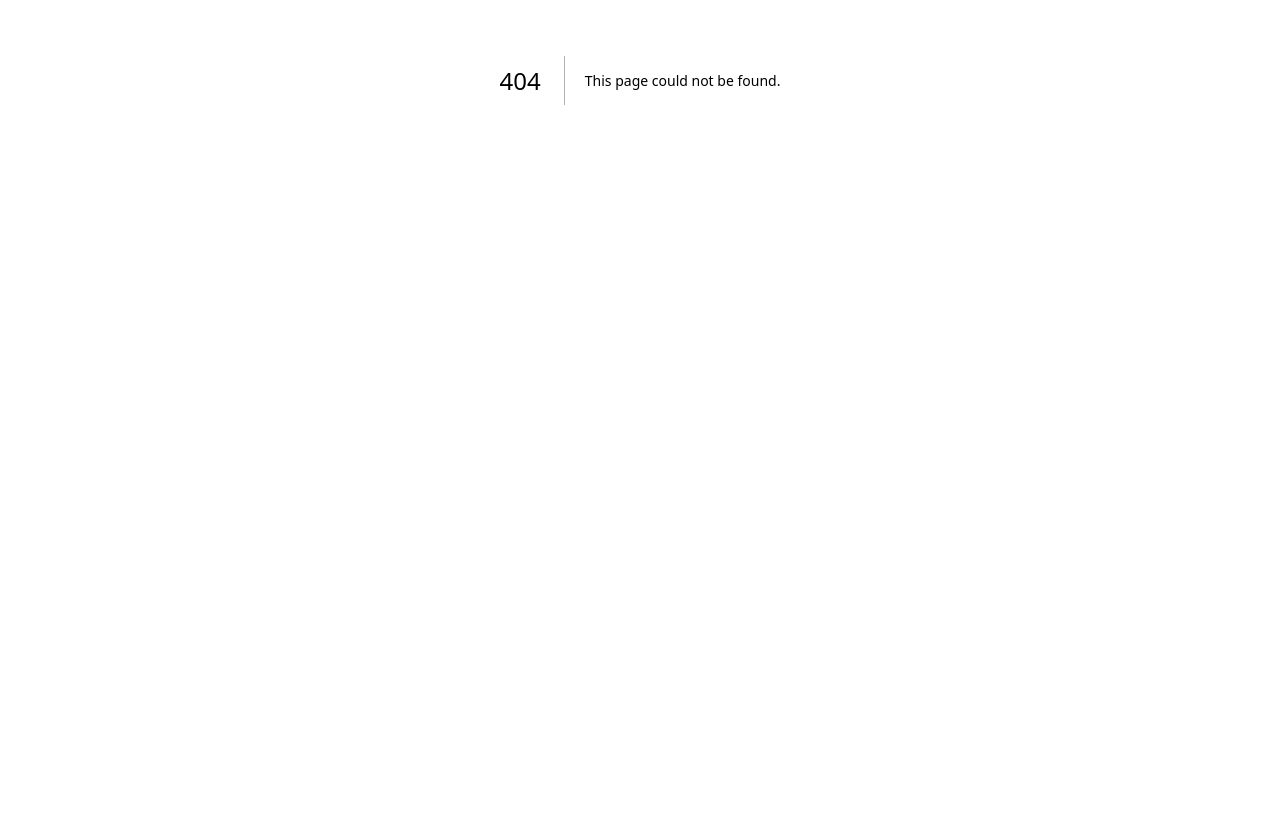
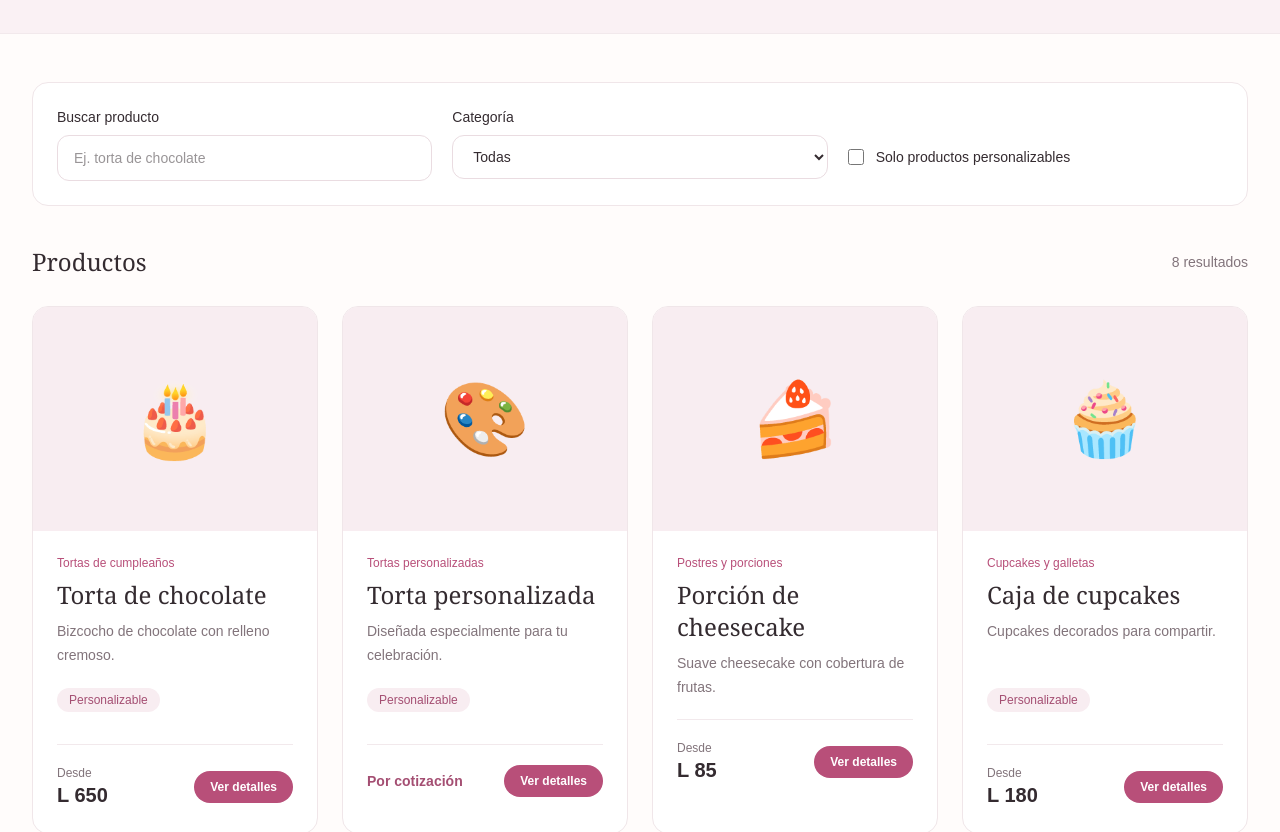
Before and after one commit to Tzmxccc/reposteria-cindy, a Next.js app: page /catalogo in a window 1280 px wide. Before the commit this address had no page. Shown: the part 320-1152 px from the top of the page. Before the commit the page ends 800 px from the top, so only its background shows below. Built offline with nearby package versions, Linux system fonts and the light colour scheme.

Commit message:
Catalogo

```diff
--- /dev/null
+++ b/src/app/(public)/catalogo/page.tsx
@@ -0,0 +1,153 @@
+"use client";
+
+import { useMemo, useState } from "react";
+import Header from "@/components/layout/Header";
+import ProductCard from "@/components/products/ProductCard";
+import {
+  categories,
+  products,
+} from "@/data/products";
+
+export default function CatalogPage() {
+  const [search, setSearch] = useState("");
+  const [category, setCategory] = useState("Todas");
+  const [onlyCustomizable, setOnlyCustomizable] =
+    useState(false);
+
+  const filteredProducts = useMemo(() => {
+    return products.filter((product) => {
+      const matchesSearch = product.name
+        .toLocaleLowerCase("es")
+        .includes(search.trim().toLocaleLowerCase("es"));
+
+      const matchesCategory =
+        category === "Todas" ||
+        product.category === category;
+
+      const matchesCustomization =
+        !onlyCustomizable || product.customizable;
+
+      return (
+        matchesSearch &&
+        matchesCategory &&
+        matchesCustomization
+      );
+    });
+  }, [search, category, onlyCustomizable]);
+
+  return (
+    <div className="min-h-screen bg-[#FFFCFB] text-[#342B30]">
+      <Header />
+
+      <main>
+        <section className="border-b border-[#F2E9EC] bg-[#FAF1F4] px-6 py-16 text-center">
+          <p className="mb-4 text-xs font-semibold uppercase tracking-[0.25em] text-[#BD6687]">
+            Repostería Cindy
+          </p>
+
+          <h1 className="mb-5 font-serif text-5xl md:text-6xl">
+            Nuestro catálogo
+          </h1>
+
+          <p className="mx-auto max-w-2xl leading-8 text-[#766A70]">
+            Descubre nuestras tortas, postres y creaciones
+            artesanales para cada ocasión.
+          </p>
+        </section>
+
+        <section className="mx-auto max-w-7xl px-6 py-12 md:px-8">
+          <div className="mb-10 grid gap-5 rounded-2xl border border-[#F0E6E9] bg-white p-6 md:grid-cols-3">
+            <div>
+              <label
+                htmlFor="product-search"
+                className="mb-2 block text-sm font-medium"
+              >
+                Buscar producto
+              </label>
+
+              <input
+                id="product-search"
+                type="search"
+                value={search}
+                onChange={(event) =>
+                  setSearch(event.target.value)
+                }
+                placeholder="Ej. torta de chocolate"
+                className="w-full rounded-xl border border-[#EADCE1] px-4 py-3 text-sm outline-none focus:border-[#B84F79]"
+              />
+            </div>
+
+            <div>
+              <label
+                htmlFor="product-category"
+                className="mb-2 block text-sm font-medium"
+              >
+                Categoría
+              </label>
+
+              <select
+                id="product-category"
+                value={category}
+                onChange={(event) =>
+                  setCategory(event.target.value)
+                }
+                className="w-full rounded-xl border border-[#EADCE1] bg-white px-4 py-3 text-sm outline-none focus:border-[#B84F79]"
+              >
+                {categories.map((item) => (
+                  <option key={item} value={item}>
+                    {item}
+                  </option>
+                ))}
+              </select>
+            </div>
+
+            <div className="flex items-end">
+              <label className="flex min-h-12 cursor-pointer items-center gap-3 text-sm">
+                <input
+                  type="checkbox"
+                  checked={onlyCustomizable}
+                  onChange={(event) =>
+                    setOnlyCustomizable(event.target.checked)
+                  }
+                  className="h-4 w-4 accent-[#B84F79]"
+                />
+                Solo productos personalizables
+              </label>
+            </div>
+          </div>
+
+          <div className="mb-7 flex items-center justify-between gap-4">
+            <h2 className="font-serif text-2xl">
+              Productos
+            </h2>
+
+            <p className="text-sm text-[#82747B]">
+              {filteredProducts.length} resultados
+            </p>
+          </div>
+
+          {filteredProducts.length > 0 ? (
+            <div className="grid gap-6 sm:grid-cols-2 lg:grid-cols-3 xl:grid-cols-4">
+              {filteredProducts.map((product) => (
+                <ProductCard
+                  key={product.id}
+                  product={product}
+                />
+              ))}
+            </div>
+          ) : (
+            <div className="rounded-2xl border border-[#F0E6E9] bg-white px-6 py-16 text-center">
+              <h3 className="mb-3 font-serif text-2xl">
+                No encontramos productos
+              </h3>
+
+              <p className="text-sm text-[#82747B]">
+                Prueba con otro nombre o cambia los filtros.
+              </p>
+            </div>
+          )}
+        </section>
+      </main>
+    </div>
+  );
+}
--- /dev/null
+++ b/src/components/products/ProductCard.tsx
@@ -0,0 +1,79 @@
+import type { Product } from "@/data/products";
+
+type ProductCardProps = {
+  product: Product;
+};
+
+export default function ProductCard({
+  product,
+}: ProductCardProps) {
+  return (
+    <article className="overflow-hidden rounded-2xl border border-[#F0E6E9] bg-white transition hover:shadow-lg">
+      <div className="relative flex h-56 items-center justify-center bg-[#F8EDF1]">
+        <span
+          aria-hidden="true"
+          className="text-7xl"
+        >
+          {product.emoji}
+        </span>
+
+        {!product.available && (
+          <span className="absolute right-4 top-4 rounded-full bg-white px-3 py-1 text-xs font-semibold text-[#8A5869]">
+            No disponible
+          </span>
+        )}
+      </div>
+
+      <div className="p-6">
+        <p className="mb-2 text-xs font-medium text-[#B84F79]">
+          {product.category}
+        </p>
+
+        <h3 className="mb-2 font-serif text-2xl text-[#342B30]">
+          {product.name}
+        </h3>
+
+        <p className="mb-5 min-h-12 text-sm leading-6 text-[#82747B]">
+          {product.description}
+        </p>
+
+        {product.customizable && (
+          <span className="mb-4 inline-block rounded-full bg-[#F8EDF1] px-3 py-1 text-xs text-[#A44E72]">
+            Personalizable
+          </span>
+        )}
+
+        <div className="mt-4 flex items-center justify-between gap-3 border-t border-[#F2E9EC] pt-5">
+          <div>
+            {product.price !== null ? (
+              <>
+                <p className="text-xs text-[#82747B]">
+                  Desde
+                </p>
+                <p className="text-xl font-semibold text-[#342B30]">
+                  L {product.price.toLocaleString("es-HN")}
+                </p>
+              </>
+            ) : (
+              <p className="text-sm font-semibold text-[#A44E72]">
+                Por cotización
+              </p>
+            )}
+          </div>
+
+          <span
+            className={`rounded-full px-4 py-2 text-xs font-semibold ${
+              product.available
+                ? "bg-[#B84F79] text-white"
+                : "bg-[#EEE8EA] text-[#8D8186]"
+            }`}
+          >
+            {product.available
+              ? "Ver detalles"
+              : "No disponible"}
+          </span>
+        </div>
+      </div>
+    </article>
+  );
+}
--- /dev/null
+++ b/src/data/products.ts
@@ -0,0 +1,104 @@
+export type Product = {
+  id: string;
+  name: string;
+  description: string;
+  category: string;
+  price: number | null;
+  customizable: boolean;
+  available: boolean;
+  emoji: string;
+};
+
+export const categories = [
+  "Todas",
+  "Tortas de cumpleaños",
+  "Tortas personalizadas",
+  "Postres y porciones",
+  "Cupcakes y galletas",
+  "Panadería",
+  "Otros productos",
+  "Bebidas",
+];
+
+export const products: Product[] = [
+  {
+    id: "1",
+    name: "Torta de chocolate",
+    description: "Bizcocho de chocolate con relleno cremoso.",
+    category: "Tortas de cumpleaños",
+    price: 650,
+    customizable: true,
+    available: true,
+    emoji: "🎂",
+  },
+  {
+    id: "2",
+    name: "Torta personalizada",
+    description: "Diseñada especialmente para tu celebración.",
+    category: "Tortas personalizadas",
+    price: null,
+    customizable: true,
+    available: true,
+    emoji: "🎨",
+  },
+  {
+    id: "3",
+    name: "Porción de cheesecake",
+    description: "Suave cheesecake con cobertura de frutas.",
+    category: "Postres y porciones",
+    price: 85,
+    customizable: false,
+    available: true,
+    emoji: "🍰",
+  },
+  {
+    id: "4",
+    name: "Caja de cupcakes",
+    description: "Cupcakes decorados para compartir.",
+    category: "Cupcakes y galletas",
+    price: 180,
+    customizable: true,
+    available: true,
+    emoji: "🧁",
+  },
+  {
+    id: "5",
+    name: "Pan dulce artesanal",
+    description: "Pan recién preparado con sabor casero.",
+    category: "Panadería",
+    price: 25,
+    customizable: false,
+    available: true,
+    emoji: "🥐",
+  },
+  {
+    id: "6",
+    name: "Galletas decoradas",
+    description: "Galletas especiales para regalar.",
+    category: "Cupcakes y galletas",
+    price: null,
+    customizable: true,
+    available: false,
+    emoji: "🍪",
+  },
+  {
+    id: "7",
+    name: "Caja de regalo dulce",
+    description: "Selección de delicias para ocasiones especiales.",
+    category: "Otros productos",
+    price: null,
+    customizable: true,
+    available: true,
+    emoji: "🎁",
+  },
+  {
+    id: "8",
+    name: "Café",
+    description: "Una bebida caliente para acompañar tu postre.",
+    category: "Bebidas",
+    price: 35,
+    customizable: false,
+    available: true,
+    emoji: "☕",
+  },
+];
```
